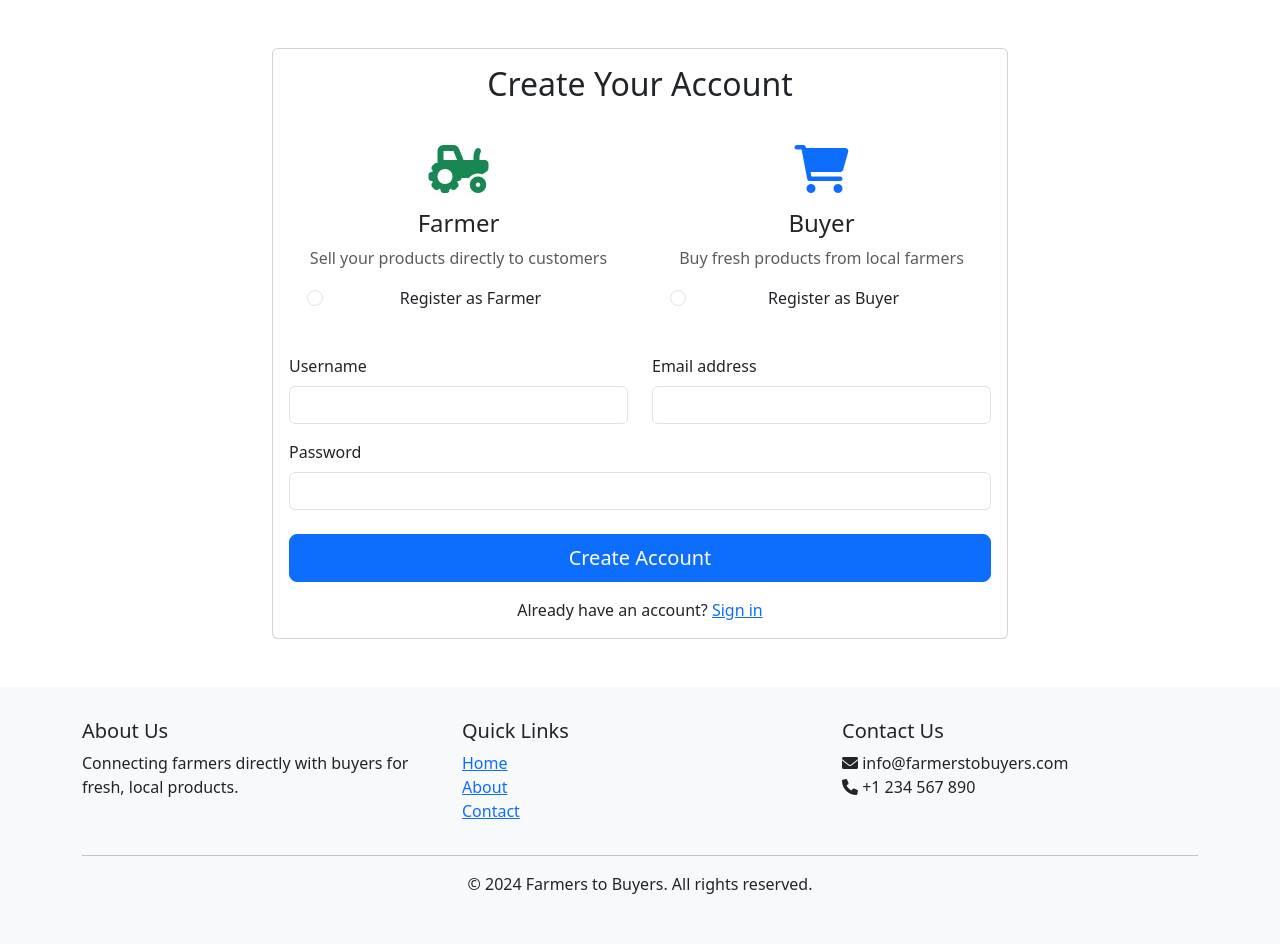
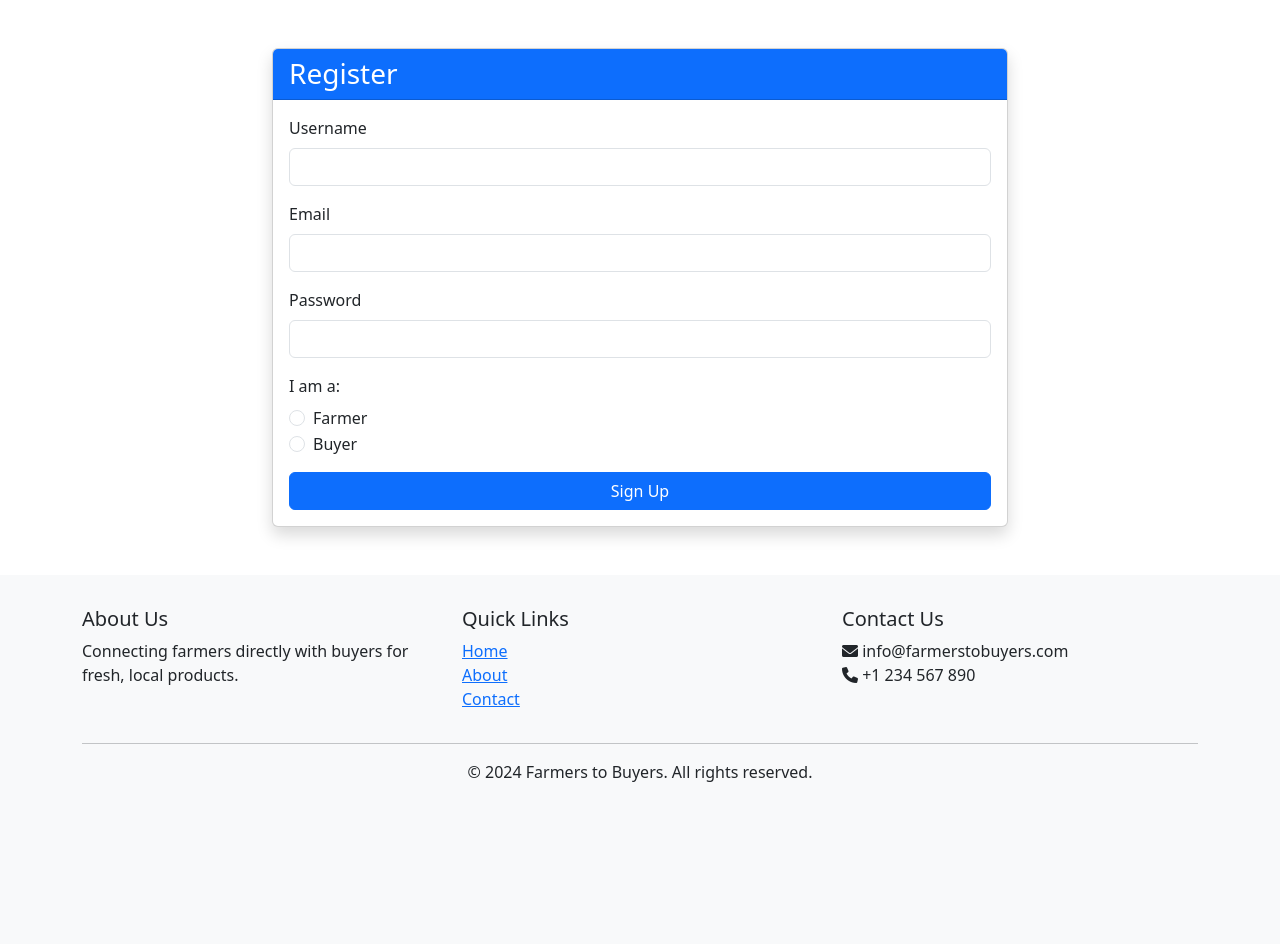
Before and after one commit to beka652/Intro-to-Software-engineering, a Flask app: page /register/ in a window 1280 px wide. Shown: the part 56-1000 px from the top of the page. After the commit the page ends 838 px from the top, so only its background shows below. Run offline with Flask 3, Linux system fonts and the light colour scheme.

Commit message:
fix: Improve registration form data persistence and validation
- Fix role selection persistence after form submission
- Preserve form data when validation fails
- Add client-side validation for required fields
- Improve farmer-specific field validation
- Add clear error messages for validation failures
- Simplify role selection UI using radio buttons
- Add proper flash message display
- Enhance form layout and user experience

```diff
--- a/templates/register.html
+++ b/templates/register.html
@@ -4,162 +4,148 @@
 <div class="container mt-5">
     <div class="row justify-content-center">
         <div class="col-md-8">
-            <div class="card">
+            <div class="card shadow">
+                <div class="card-header bg-primary text-white">
+                    <h3 class="mb-0">Register</h3>
+                </div>
                 <div class="card-body">
-                    <h2 class="card-title text-center mb-4">Create Your Account</h2>
+                    {% with messages = get_flashed_messages(with_categories=true) %}
+                        {% if messages %}
+                            {% for category, message in messages %}
+                                <div class="alert alert-{{ category }}">{{ message }}</div>
+                            {% endfor %}
+                        {% endif %}
+                    {% endwith %}
 
-                    <!-- Role Selection Cards -->
-                    <div class="row mb-4">
-                        <div class="col-md-6">
-                            <div class="card role-card" id="farmerCard">
-                                <div class="card-body text-center">
-                                    <i class="fas fa-tractor fa-3x mb-3 text-success"></i>
-                                    <h4>Farmer</h4>
-                                    <p class="text-muted">Sell your products directly to customers</p>
-                                    <div class="form-check">
-                                        <input class="form-check-input" type="radio" name="userRole" id="roleFarmer" value="farmer">
-                                        <label class="form-check-label" for="roleFarmer">
-                                            Register as Farmer
-                                        </label>
-                                    </div>
-                                </div>
-                            </div>
+                    <form action="{{ url_for('register.register_authentication') }}" method="POST" enctype="multipart/form-data" id="registerForm">
+                        <div class="mb-3">
+                            <label for="username" class="form-label">Username</label>
+                            <input type="text" class="form-control" id="username" name="username" required value="{{ form_data.username if form_data else '' }}">
                         </div>
-                        <div class="col-md-6">
-                            <div class="card role-card" id="buyerCard">
-                                <div class="card-body text-center">
-                                    <i class="fas fa-shopping-cart fa-3x mb-3 text-primary"></i>
-                                    <h4>Buyer</h4>
-                                    <p class="text-muted">Buy fresh products from local farmers</p>
-                                    <div class="form-check">
-                                        <input class="form-check-input" type="radio" name="userRole" id="roleBuyer" value="buyer">
-                                        <label class="form-check-label" for="roleBuyer">
-                                            Register as Buyer
-                                        </label>
-                                    </div>
-                                </div>
-                            </div>
-                        </div>
-                    </div>
-
-                    <!-- Registration Form -->
-                    <form id="registerForm" method="POST" action="{{ url_for('register.register_authentication') }}" enctype="multipart/form-data">
-                        <div class="row">
-                            <div class="col-md-6 mb-3">
-                                <label for="username" class="form-label">Username</label>
-                                <input type="text" class="form-control" id="username" name="username" required>
-                            </div>
-                            <div class="col-md-6 mb-3">
-                                <label for="email" class="form-label">Email address</label>
-                                <input type="email" class="form-control" id="email" name="email" required>
-                            </div>
+                        <div class="mb-3">
+                            <label for="email" class="form-label">Email</label>
+                            <input type="email" class="form-control" id="email" name="email" required value="{{ form_data.email if form_data else '' }}">
                         </div>
                         <div class="mb-3">
                             <label for="password" class="form-label">Password</label>
                             <input type="password" class="form-control" id="password" name="password" required>
                         </div>
 
-                        <!-- Farmer specific fields -->
-                        <div id="farmerFields" class="hidden">
-                            <hr class="my-4">
-                            <h5 class="mb-3">Farmer Information</h5>
-                            <div class="row">
-                                <div class="col-md-6 mb-3">
-                                    <label for="phoneNumber" class="form-label">Phone Number</label>
-                                    <input type="tel" class="form-control" id="phoneNumber" name="phoneNumber">
-                                </div>
-                                <div class="col-md-6 mb-3">
-                                    <label for="city" class="form-label">City</label>
-                                    <input type="text" class="form-control" id="city" name="city">
-                                </div>
+                        <div class="mb-3">
+                            <label class="form-label">I am a:</label>
+                            <div class="form-check">
+                                <input class="form-check-input" type="radio" name="userRole" id="farmerRole" value="Farmer" required {% if form_data and form_data.role == 'Farmer' %}checked{% endif %}>
+                                <label class="form-check-label" for="farmerRole">
+                                    Farmer
+                                </label>
+                            </div>
+                            <div class="form-check">
+                                <input class="form-check-input" type="radio" name="userRole" id="buyerRole" value="Customer" required {% if form_data and form_data.role == 'Customer' %}checked{% endif %}>
+                                <label class="form-check-label" for="buyerRole">
+                                    Buyer
+                                </label>
+                            </div>
+                        </div>
+
+                        <div id="farmerFields" style="display: none;">
+                            <div class="mb-3">
+                                <label for="phoneNumber" class="form-label">Phone Number</label>
+                                <input type="tel" class="form-control" id="phoneNumber" name="phoneNumber" value="{{ form_data.phone if form_data else '' }}">
+                            </div>
+                            <div class="mb-3">
+                                <label for="city" class="form-label">City</label>
+                                <input type="text" class="form-control" id="city" name="city" value="{{ form_data.city if form_data else '' }}">
                             </div>
                             <div class="mb-3">
                                 <label for="subCity" class="form-label">Sub City</label>
-                                <input type="text" class="form-control" id="subCity" name="subCity">
+                                <input type="text" class="form-control" id="subCity" name="subCity" value="{{ form_data.subcity if form_data else '' }}">
                             </div>
-                            <div class="row">
-                                <div class="col-md-6 mb-3">
-                                    <label for="idPicture" class="form-label">ID Picture</label>
-                                    <input type="file" class="form-control" id="idPicture" name="idPicture" accept="image/*">
-                                </div>
-                                <div class="col-md-6 mb-3">
-                                    <label for="facePicture" class="form-label">Face Picture</label>
-                                    <input type="file" class="form-control" id="facePicture" name="facePicture" accept="image/*">
-                                </div>
+                            <div class="mb-3">
+                                <label for="idPicture" class="form-label">ID Picture</label>
+                                <input type="file" class="form-control" id="idPicture" name="idPicture" accept="image/*">
+                            </div>
+                            <div class="mb-3">
+                                <label for="facePicture" class="form-label">Face Picture</label>
+                                <input type="file" class="form-control" id="facePicture" name="facePicture" accept="image/*">
                             </div>
                         </div>
 
-                        <div class="d-grid gap-2 mt-4">
-                            <button type="submit" class="btn btn-primary btn-lg">Create Account</button>
+                        <div class="d-grid gap-2">
+                            <button type="submit" class="btn btn-primary">Sign Up</button>
                         </div>
                     </form>
-
-                    <div class="text-center mt-3">
-                        <p class="mb-0">Already have an account? <a href="{{ url_for('signin.signin') }}">Sign in</a></p>
-                    </div>
                 </div>
             </div>
         </div>
     </div>
 </div>
 
-<style>
-.role-card {
-    cursor: pointer;
-    transition: all 0.3s ease;
-    border: 2px solid transparent;
-}
-
-.role-card:hover {
-    transform: translateY(-5px);
-    box-shadow: 0 4px 15px rgba(0,0,0,0.1);
-}
-
-.role-card.selected {
-    border-color: #0d6efd;
-    background-color: #f8f9fa;
-}
-
-.hidden {
-    display: none;
-}
-</style>
-
 <script>
 document.addEventListener('DOMContentLoaded', function() {
-    const farmerCard = document.getElementById('farmerCard');
-    const buyerCard = document.getElementById('buyerCard');
     const farmerFields = document.getElementById('farmerFields');
-    const roleFarmer = document.getElementById('roleFarmer');
-    const roleBuyer = document.getElementById('roleBuyer');
+    const farmerRole = document.getElementById('farmerRole');
+    const buyerRole = document.getElementById('buyerRole');
+    const form = document.getElementById('registerForm');
 
-    function updateCardSelection() {
-        farmerCard.classList.toggle('selected', roleFarmer.checked);
-        buyerCard.classList.toggle('selected', roleBuyer.checked);
-        farmerFields.classList.toggle('hidden', !roleFarmer.checked);
+    // Function to toggle farmer fields
+    function toggleFarmerFields() {
+        const isFarmer = farmerRole.checked;
+        farmerFields.style.display = isFarmer ? 'block' : 'none';
 
-        // Update required fields
+        // Set required attributes for farmer fields
         const farmerInputs = farmerFields.querySelectorAll('input');
         farmerInputs.forEach(input => {
-            input.required = roleFarmer.checked;
+            if (input.type !== 'file') {
+                input.required = isFarmer;
+            }
         });
     }
 
-    farmerCard.addEventListener('click', () => {
-        roleFarmer.checked = true;
-        updateCardSelection();
+    // Initial check for role selection
+    if (farmerRole.checked) {
+        toggleFarmerFields();
+    }
+
+    // Add event listeners for role selection
+    farmerRole.addEventListener('change', toggleFarmerFields);
+    buyerRole.addEventListener('change', toggleFarmerFields);
+
+    // Form submission validation
+    form.addEventListener('submit', function(e) {
+        const selectedRole = document.querySelector('input[name="userRole"]:checked');
+
+        if (!selectedRole) {
+            e.preventDefault();
+            alert('Please select whether you are a Farmer or Buyer');
+            return;
+        }
+
+        if (selectedRole.value === 'Farmer') {
+            const farmerInputs = farmerFields.querySelectorAll('input[required]');
+            let isValid = true;
+
+            farmerInputs.forEach(input => {
+                if (!input.value) {
+                    isValid = false;
+                }
+            });
+
+            if (!isValid) {
+                e.preventDefault();
+                alert('Please fill in all required farmer information');
+                return;
+            }
+
+            const idPicture = document.getElementById('idPicture');
+            const facePicture = document.getElementById('facePicture');
+
+            if (!idPicture.files.length || !facePicture.files.length) {
+                e.preventDefault();
+                alert('Please upload both ID and face pictures');
+                return;
+            }
+        }
     });
-
-    buyerCard.addEventListener('click', () => {
-        roleBuyer.checked = true;
-        updateCardSelection();
-    });
-
-    roleFarmer.addEventListener('change', updateCardSelection);
-    roleBuyer.addEventListener('change', updateCardSelection);
-
-    // Initial state
-    updateCardSelection();
 });
 </script>
 {% endblock %}
```
Also changed, not shown: apps/register.py (+90 -55 lines), instance/database.db.
